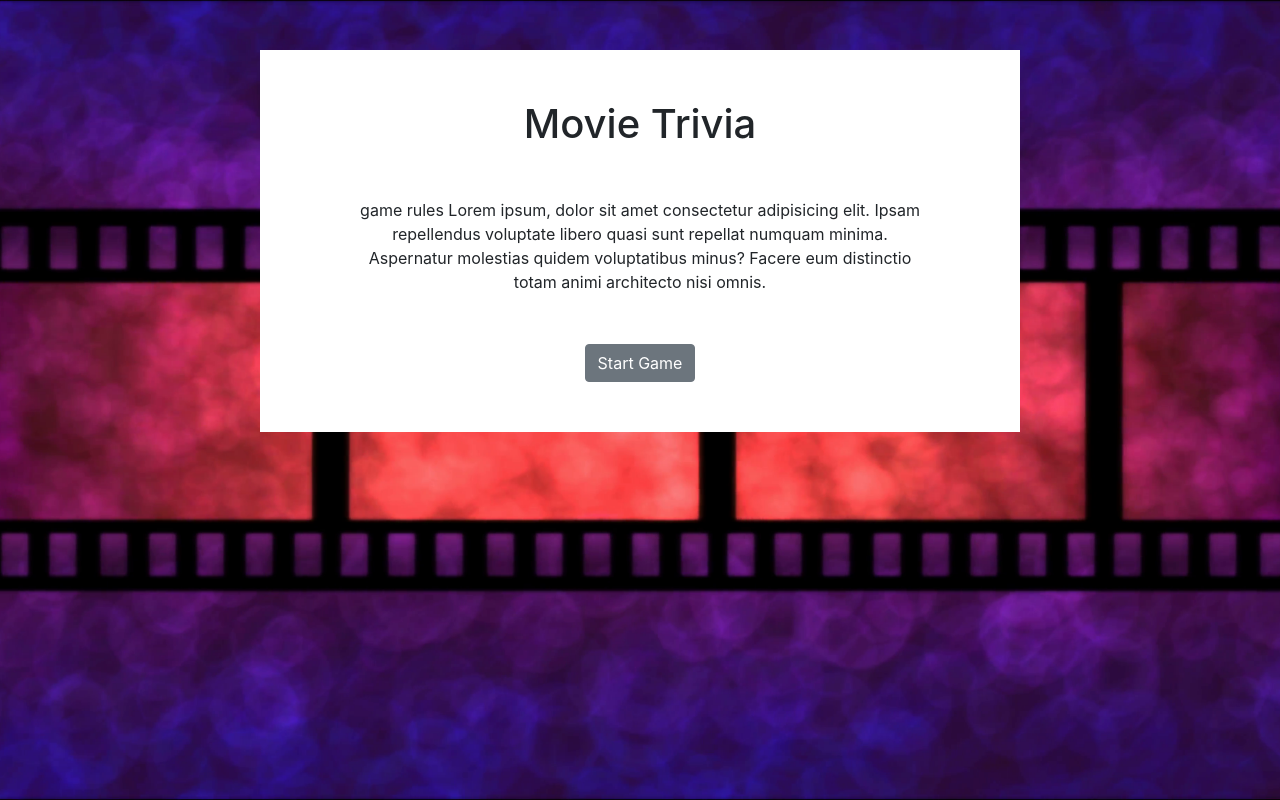
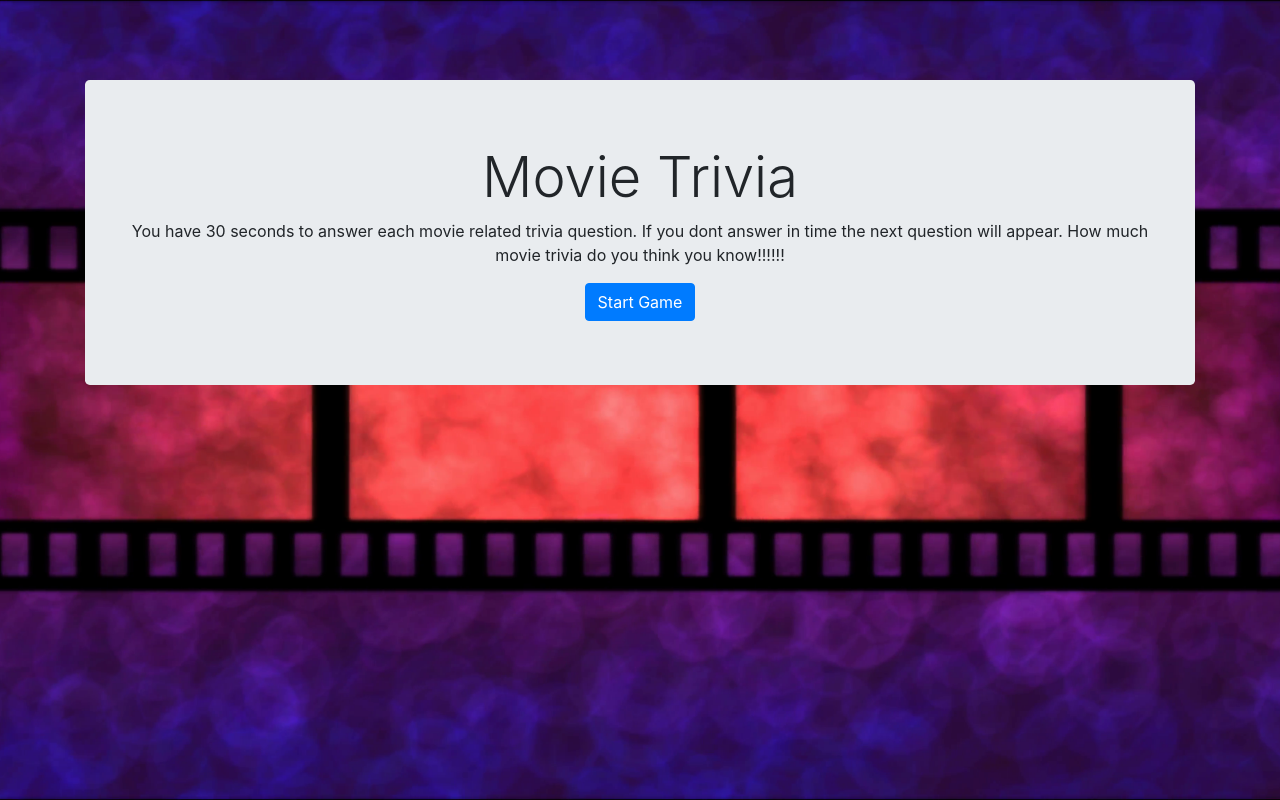
Before and after one commit to Buckshotdesigns/TriviaGame, a PHP site: page / in a window 1280 px wide. Run offline with PHP 8.4, Linux system fonts and the light colour scheme; some libraries are stand-ins or nearby versions.

Commit message:
got the start game button and instructions to disappear on click

```diff
--- a/assets/css/style.css
+++ b/assets/css/style.css
@@ -5,14 +5,5 @@
     background-position: center;
     background-size: cover;
     background-repeat: no-repeat;
+    padding-top: 5rem;
 }
-
-#main-container {
-    margin: 50px 0;
-    background-color: white;
-    padding: 50px 0;
-}
-
-#game-rules-text {
-    margin: 50px 100px;
-}
--- a/assets/javascript/app.js
+++ b/assets/javascript/app.js
@@ -2,13 +2,16 @@
 
 // have the game rules displayed
 
-function startGame (){
 
+$("#start-game").on("click", function() {
 
+    // once user has clicked the start game button the button and the instructions disappear
 
+$("#start-game").remove();
+$("#game-instructions").remove();
 
+});
 
-}
 
 // start the game by clicking a button that says start
 
--- a/index.html
+++ b/index.html
@@ -12,9 +12,22 @@
 <body>
 <div id="image-container">
     <div class="container text-center">
+            <div class="jumbotron">
+                    <h1 class="display-4">Movie Trivia</h1>
+
+
+                    <p id="game-instructions">You have 30 seconds to answer each movie related trivia question. If you dont answer in time the next question will appear. How much movie trivia do you think you know!!!!!!</p>
+
+                            <button type="button" class="btn btn-primary"id="start-game">Start Game</button>
+
+                  </div>
+
+        <!-- <div class="row">
+                <h1>Movie Trivia</h1>
+        </div>
         <div class="row">
             <div class="col-sm-2">
-                <!-- empty column for spacing  -->
+                 empty column for spacing
             </div>
             <div class="col-sm-8" id="main-container">
                 <h1>Movie Trivia</h1>
@@ -22,7 +35,7 @@
                 <button type="button" class="btn btn-secondary">Start Game</button>
             </div>
 
-        </div>
+        </div> -->
     </div>
 </div>
 
```
